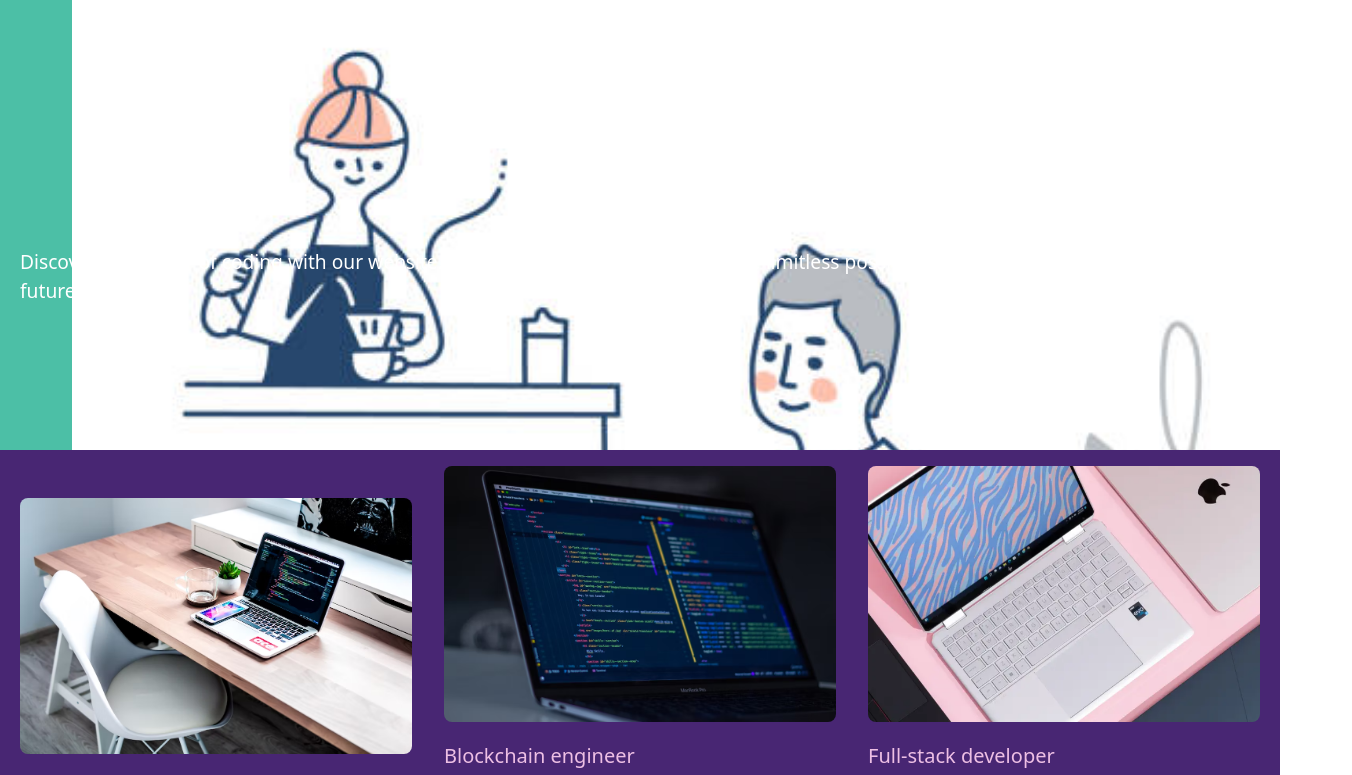
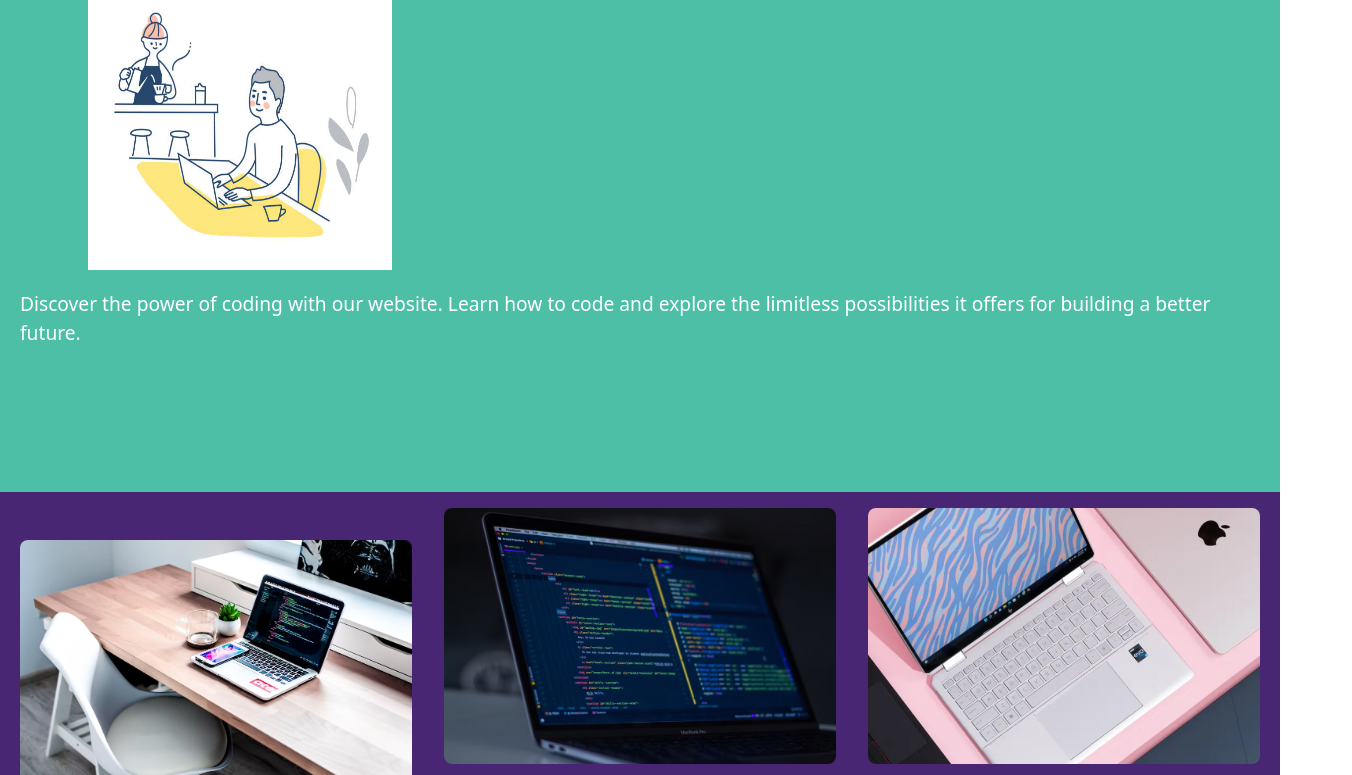
Before and after one commit to daxmore/Codeble, a website: page index.html in a window 1280 px wide. Shown: the part 242-1017 px from the top of the page, 1352 px wide, since content can reach past the window. Drawn offline with nearby package versions, Linux system fonts and the light colour scheme.

Commit message:
Update style.css

```diff
--- a/style.css
+++ b/style.css
@@ -3,11 +3,13 @@
   padding: 0;
 }
 
+body{
+  overflow: hidden;
+}
 .background-1 {
   background: #4cbfa6;
   height: auto;
   width: 100%;
-  overflow: hidden;
 }
 
 .line_1 {
@@ -28,20 +30,17 @@
   font-size: 5rem;
 }
 
-}
-
 .herding {
   font-size: 30px;
   font-weight: 600;
   position: relative;
   top: 7rem;
-  word-wrap: break-word;
 }
 
 .image img {
-  height: auto;
-  width: 100%;
-  left: 4.5rem;
+  height: 17rem;
+  width: 19rem;
+  left: 5.5rem;
   top: 15rem;
   position: absolute;
 }
```
